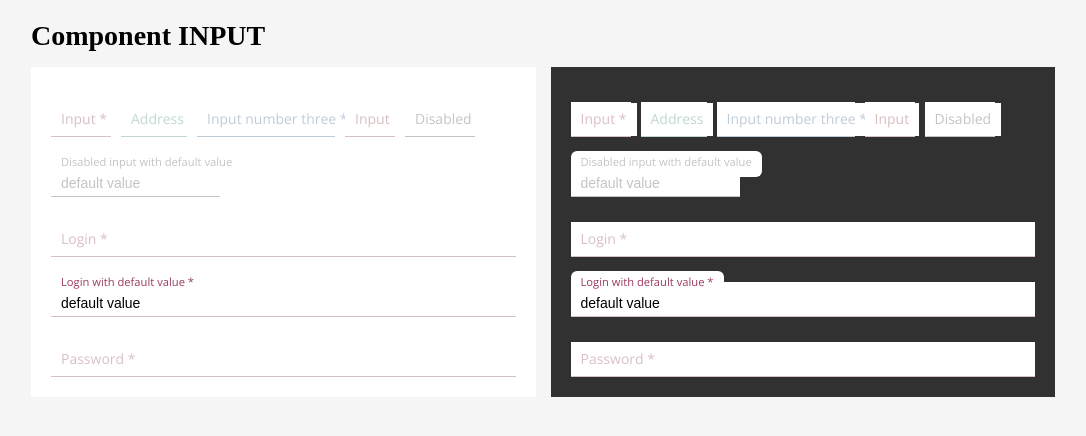
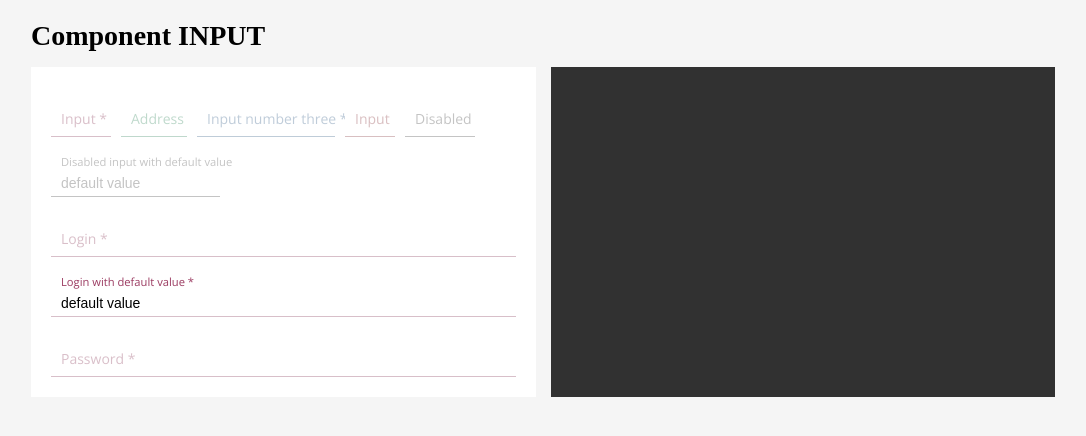
Before and after one commit to polinakhadorchanka/Test-NextJS-app, a Next.js app: page /inputs in a window 1280 px wide. Shown: the top 436 px of the page, without its empty margins (97-1183 px from the left). Built offline with nearby package versions, Linux system fonts and the light colour scheme.

Commit message:
added component Card

```diff
--- a/pages/index.tsx
+++ b/pages/index.tsx
@@ -1,5 +1,4 @@
-import Head from 'next/head'
-import Button from "../src/components/button/Button";
+import Head from 'next/head';
 
 export default function Home() {
   return (
--- a/pages/inputs.tsx
+++ b/pages/inputs.tsx
@@ -22,16 +22,7 @@ const Inputs = () => {
             <Input type={'password'} width={'fill'} placeholder={'Password'} required={true} />
           </div>
           <div className={'content__column content__column_dark'}>
-            <Input type={'text'} placeholder={'Input'} required={true} />
-            <Input type={'text'} placeholder={'Address'} required={false} primaryColor={'150'} />
-            <Input type={'text'} placeholder={'Input number three'} required={true} primaryColor={'210'} />
-            <Input type={'text'} placeholder={'Input'} required={false} primaryColor={'355'} />
-            <Input type={'text'} placeholder={'Disabled'} required={false} disabled={true} />
-            <Input type={'text'} placeholder={'Disabled input with default value'} required={false} disabled={true} defaultValue={'default value'} />
 
-            <Input type={'text'} width={'fill'} placeholder={'Login'} required={true} />
-            <Input type={'text'} width={'fill'} placeholder={'Login with default value'} required={true} defaultValue={'default value'} />
-            <Input type={'password'} width={'fill'} placeholder={'Password'} required={true} />
           </div>
         </div>
       </div>
--- a/src/components/button/Button.tsx
+++ b/src/components/button/Button.tsx
@@ -25,7 +25,7 @@ const Button: React.FC<ButtonProps> = (
   const [cssStyle, setStyle] = useState({});
 
   useEffect(() => {
-    setStyle( {
+    setStyle({
       'width': `${width === 'fill' ? '100%' : 'auto'}`,
       'height': `${height === 'fill' ? '100%' : 'auto'}`,
       '--color': `hsl(${primaryColor}, 25%, 50%)`,
--- a/src/components/input/Input.tsx
+++ b/src/components/input/Input.tsx
@@ -2,7 +2,7 @@ import React, {memo, PropsWithChildren, ReactElement, useEffect, useRef, useStat
 import styles from './Input.module.css';
 import css from "styled-jsx/css";
 
-interface InputProps extends PropsWithChildren {
+interface InputProps {
   type?: 'text' | 'password',
   name?: string,
   defaultValue?: string,
@@ -26,8 +26,7 @@ const Input: React.FC<InputProps> = (
     placeholder,
     required = false,
     autoComplete = false,
-    handler,
-    children
+    handler
   }) => {
   const [value, setValue] = useState(defaultValue);
   const [cssStyle, setStyle] = useState({});
```
Also changed, not shown: src/components/Card/Card.module.css (added, +14 -0 lines), src/components/Card/Card.tsx (added, +36 -0 lines).
